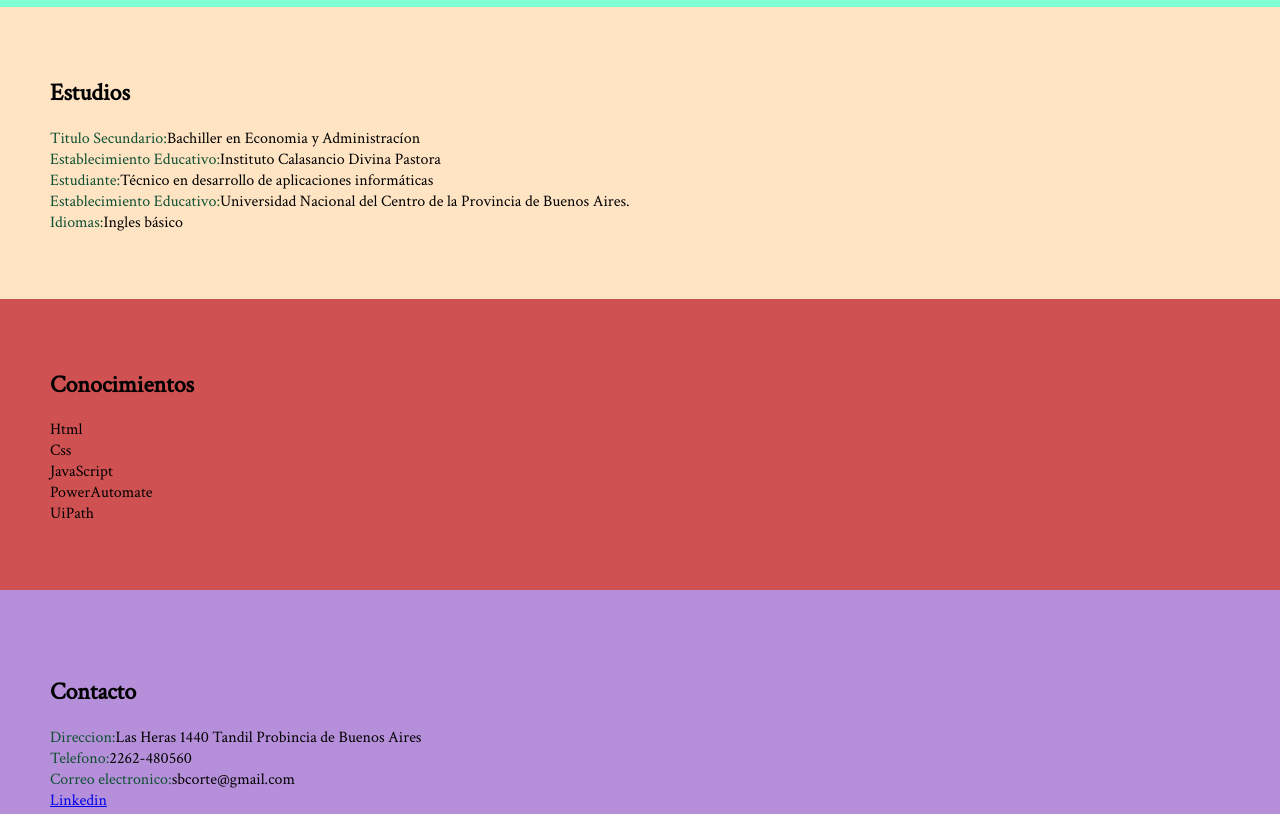
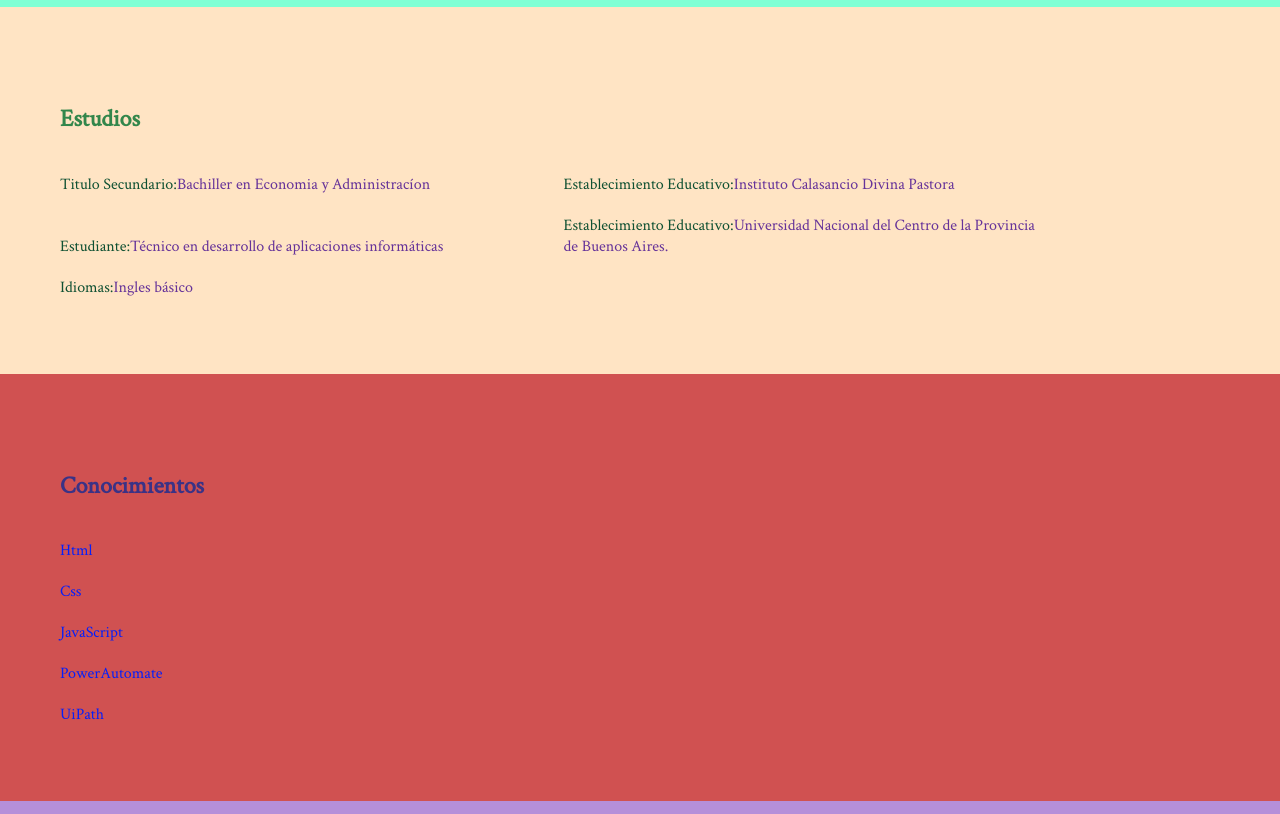
Before and after one commit to Sba94/Cv_SebastianCorte, a plain HTML site: page index.html in a window 1280 px wide. Shown: the part 380-1194 px from the top of the page. Drawn offline with Linux system fonts and the light colour scheme.

Commit message:
acomodar media 720

```diff
--- a/CSS/diseño.css
+++ b/CSS/diseño.css
@@ -128,7 +128,7 @@ footer .container {
     }
 
     #info h2{
-        color: rgb(26, 28, 30);
+        color: rgb(125, 81, 22);
         font-size: 150%;
         padding: 10px 10px;
     }
@@ -142,6 +142,70 @@ footer .container {
         padding: 10px 10px;
     }
 
+    #estudios .container{
+        display: flex;
+        justify-content: center;
+    }
 
+    #estudios h2{
+        color: rgb(50, 134, 75);
+        font-size: 150%;
+        padding: 10px 10px;
+    }
+
+    #estudios li{
+        color: rebeccapurple;
+        font-size: 100%;
+        width: 50%;
+        max-width: 500px;
+        display: inline-block;
+        padding: 10px 10px;
+    }
+
+    #conocimientos .container{
+        display: flex;
+    }
+
+    #conocimientos h2{
+        color: rgb(58, 50, 134);
+        font-size: 150%;
+        padding: 10px 10px;
+    }
+
+    #conocimientos li{
+        color: rgb(6, 31, 249);
+        font-size: 100%;
+        width: 50%;
+        max-width: 500px;
+        display: inline-block;
+        padding: 10px 10px;
+    }
+
+    #contacto .container{
+        display: flex;
+    }
+
+    #contacto h2{
+        color: rgb(58, 50, 134);
+        font-size: 150%;
+        padding: 10px 10px;
+    }
+
+    #contacto li{
+        color: rgb(6, 31, 249);
+        font-size: 100%;
+        width: 50%;
+        max-width: 500px;
+        display: inline-block;
+        padding: 10px 10px;
+    }
+
+    footer .container{
+        justify-content: flex-end;
+    }
 
 }
+
+@media (min-width: 1100px){
+
+}
```
